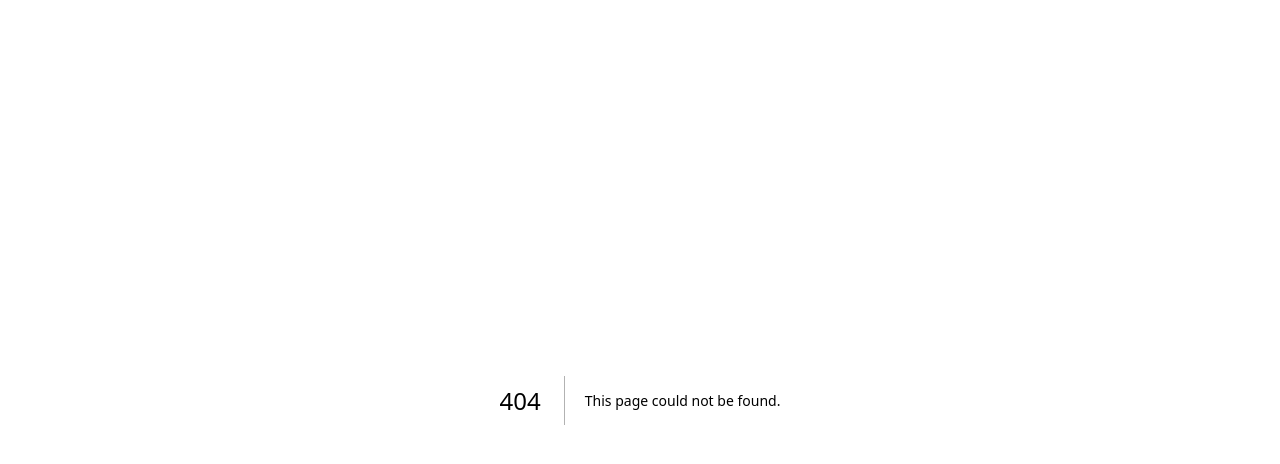
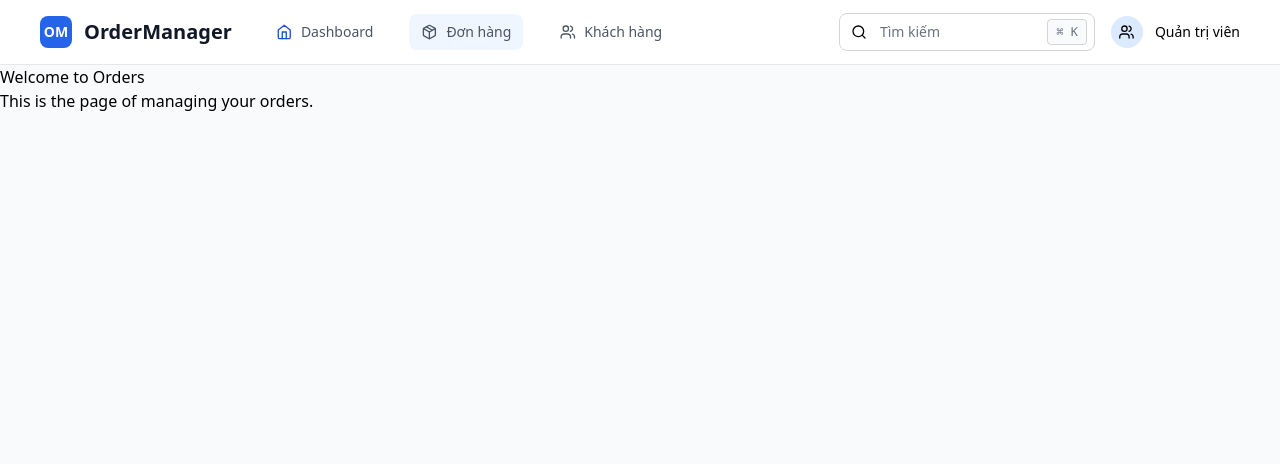
Before and after one commit to vin-team/codihouse-om, a Next.js app: page /orders in a window 1280 px wide. Before the commit this address had no page. Shown: the top 464 px of the page. Built offline with nearby package versions, Linux system fonts and the light colour scheme.

Commit message:
change file name customer

```diff
--- a/src/components/dashboard/Layout.tsx
+++ b/src/components/dashboard/Layout.tsx
@@ -32,7 +32,7 @@ const Layout: React.FC<LayoutProps> = (props) => {
               <nav className="flex items-center space-x-6">
                 {/* Dashboard */}
                 <button
-                  onClick={() => router.push('/')}
+                  onClick={() => router.push('/dashboard')}
                   className={`flex items-center space-x-2 px-3 py-2 rounded-lg text-sm font-medium transition-colors ${isActive('/')
                     ? 'bg-primary-50 text-primary-600'
                     : 'text-gray-600 hover:text-gray-900 hover:bg-gray-50'
--- a/src/pages/customer.tsx
+++ b/src/pages/customers.tsx
@@ -1,17 +1,17 @@
 import Layout from '@/components/dashboard/Layout';
 import React from 'react';
 
-const Customer: React.FC = () => {
+const Customers: React.FC = () => {
   return (
     <Layout
       children={
         <div>
           <h1>Welcome to Customer list</h1>
-          <p>This is the page of managing your customer.</p>
+          <p>This is the page of managing your customers.</p>
         </div>
       } />
 
   );
 };
 
-export default Customer;
+export default Customers;
--- /dev/null
+++ b/src/pages/dashboard.tsx
@@ -0,0 +1,20 @@
+import Layout from '@/components/dashboard/Layout';
+import React from 'react';
+
+interface dashboardProps {
+  // Define props here
+}
+
+const dashboard: React.FC<dashboardProps> = ({ }) => {
+  return (
+    <Layout
+      children={
+        <div>
+          <h1>Welcome to Dashboard</h1>
+          <p>This is the page of dashboard .</p>
+        </div>
+      } />
+  );
+};
+
+export default dashboard;
--- /dev/null
+++ b/src/pages/orders.tsx
@@ -0,0 +1,20 @@
+import Layout from '@/components/dashboard/Layout';
+import React from 'react';
+
+interface OrdersProps {
+  // Define props here
+}
+
+const Order: React.FC<OrdersProps> = ({ }) => {
+  return (
+    <Layout
+      children={
+        <div>
+          <h1>Welcome to Orders</h1>
+          <p>This is the page of managing your orders.</p>
+        </div>
+      } />
+  );
+};
+
+export default Order;
```
